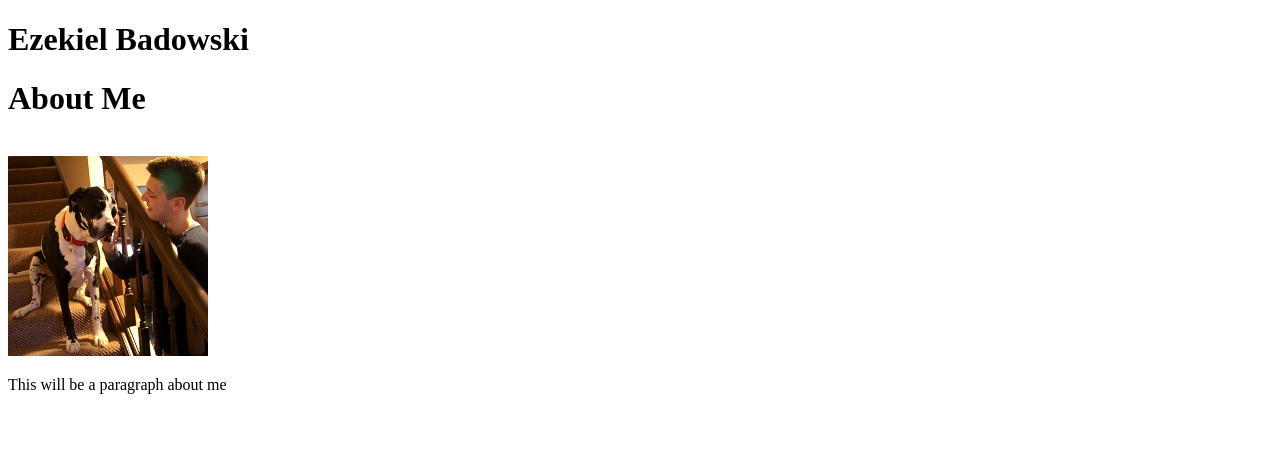
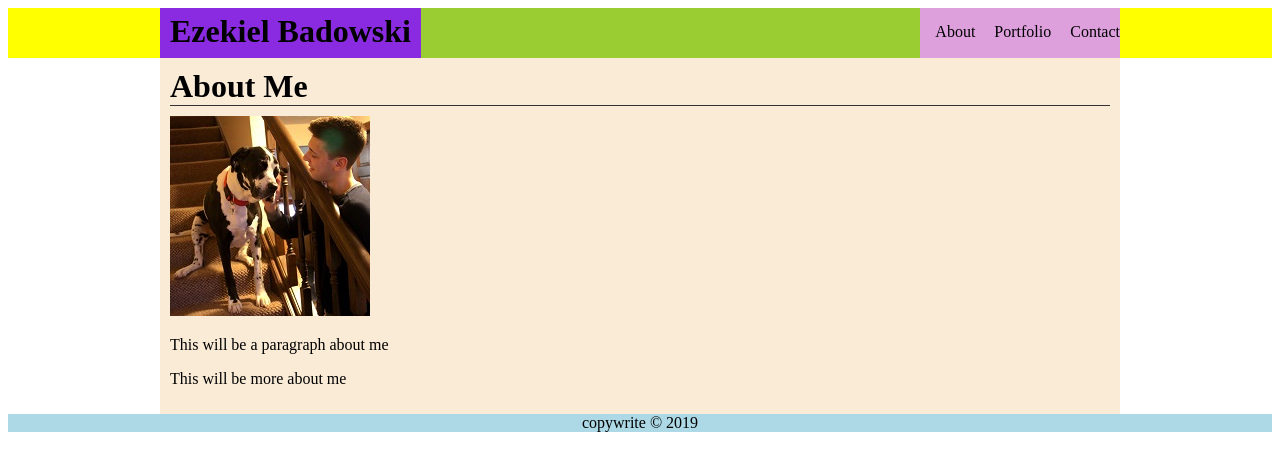
Before and after one commit to ebadowski/Basic-Portfolio, a plain HTML site: page index.html in a window 1280 px wide. Drawn offline with Linux system fonts and the light colour scheme; files that its build step writes are made by us from their sources; files whose address does not match are found by name.

Commit message:
started styling index

```diff
--- /dev/null
+++ b/assets/css/footer.css
@@ -0,0 +1,4 @@
+footer{
+    background-color: lightblue;
+    text-align: center;
+}
--- /dev/null
+++ b/assets/css/header.css
@@ -0,0 +1,32 @@
+header{
+    background-color: yellow;
+    height: 50px;
+}
+header div{
+    background-color: yellowgreen;
+    width: 960px;
+    margin: 0 auto;
+    height: 50px;
+
+}
+header h1{
+    float:  left;
+    margin: 0;
+    background-color: blueviolet;
+    height: 50px;
+    padding: 5px 10px;
+    box-sizing: border-box;
+}
+nav{
+    float: right;
+    margin: 0;
+    background-color: plum;
+    height: 50px;
+    padding-top: 15px;
+    box-sizing: border-box;
+}
+nav a{
+    padding-left: 15px;
+    text-decoration: none;
+    color: black;
+}
--- /dev/null
+++ b/assets/css/index.css
@@ -0,0 +1,13 @@
+section{
+    background-color: antiquewhite;
+    width: 960px;
+    margin: 0 auto;
+    padding: 10px;
+    box-sizing: border-box;
+}
+section h1{
+    font-size: 2em;
+    margin: 0;
+    border-bottom: 1px solid #333;
+    margin-bottom: 10px;
+}
--- a/index.html
+++ b/index.html
@@ -4,21 +4,40 @@
     <meta charset="UTF-8">
     <meta name="viewport" content="width=device-width, initial-scale=1.0">
     <meta http-equiv="X-UA-Compatible" content="ie=edge">
-    <link rel="stylesheet" type="text/css" href="css/style.css">
+    <link rel="stylesheet" type="text/css" href="assets/css/style.css">
+    <link rel="stylesheet" type="text/css" href="assets/css/header.css">
+    <link rel="stylesheet" type="text/css" href="assets/css/index.css">
+    <link rel="stylesheet" type="text/css" href="assets/css/footer.css">
     <title>Basic-Portfolio</title>
 </head>
 <body>
     <header>
-        <h1>Ezekiel Badowski</h1>
+       <div>
+            <h1>Ezekiel Badowski</h1>
+            <nav>
+                <a href="index.html">About</a>
+                <a href="portfolio.html">Portfolio</a>
+                <a href="contact.html">Contact</a>
+            </nav>
+       </div>
+
     </header>
-    <div class="container">
+
+    <section>
         <h1>About Me</h1>
-        <br>
-        <img src="C:\Users\ezeki\Desktop\Bootcamp\Basic-Portfolio\assets\images\Me and Daggy.jpg" alt="My Photo">
+        <!-- <hr> -->
+        <img src="assets\images\Me and Daggy.jpg" alt="My Photo">
         <p>
             This will be a paragraph about me
         </p>
-    </div>
+        <p>
+            This will be more about me
+        </p>
+    </section>
+
+    <footer>
+        copywrite &copy; 2019
+    </footer>
 
 </body>
 </html>
```
